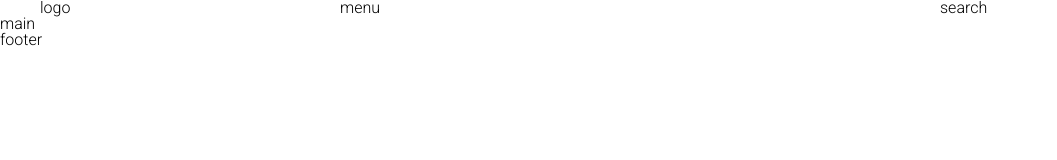
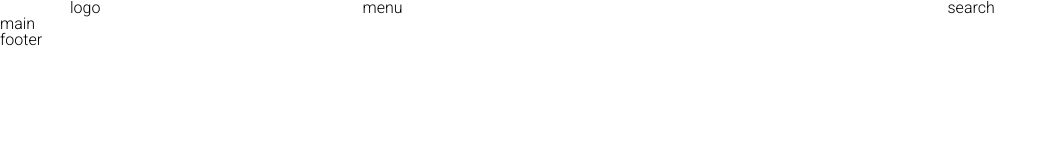
Before and after one commit to Yanina420/Yanina420.github.io, a plain HTML site: page index.html in a window 1280 px wide. Shown: the whole page, without its empty margins (0-1057 px from the left). Drawn offline with Linux system fonts and the light colour scheme.

Commit message:
col bootstrap

```diff
--- a/style.css
+++ b/style.css
@@ -5,8 +5,14 @@ body {
 	font-family:  'Roboto', sans-serif;
 }
 .container {
-	width: 1200px;
+	width: 1170px;
 	margin: 0 auto;
+	padding-right: 15px;
+	padding-left: 15px;
+}
+.row {
+	margin-left: -15px;
+	margin-right: -15px;
 }
 .col-md-3 {
 	width: 25%;
@@ -16,6 +22,8 @@ body {
 }
 [class*="col-"] {
 	float: left;
+	padding-right: 15px;
+	padding-left: 15px;
 }
 .row:after {
 	content: "";
```
